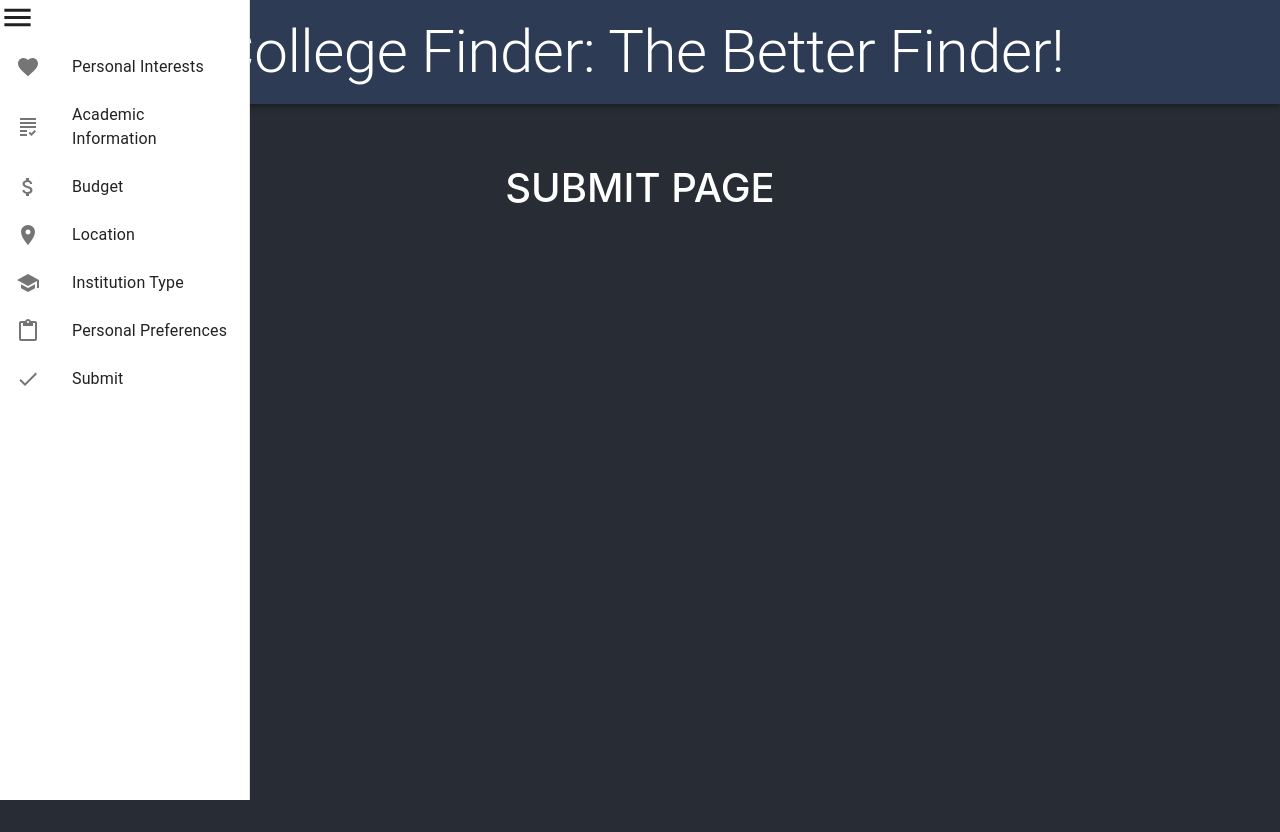
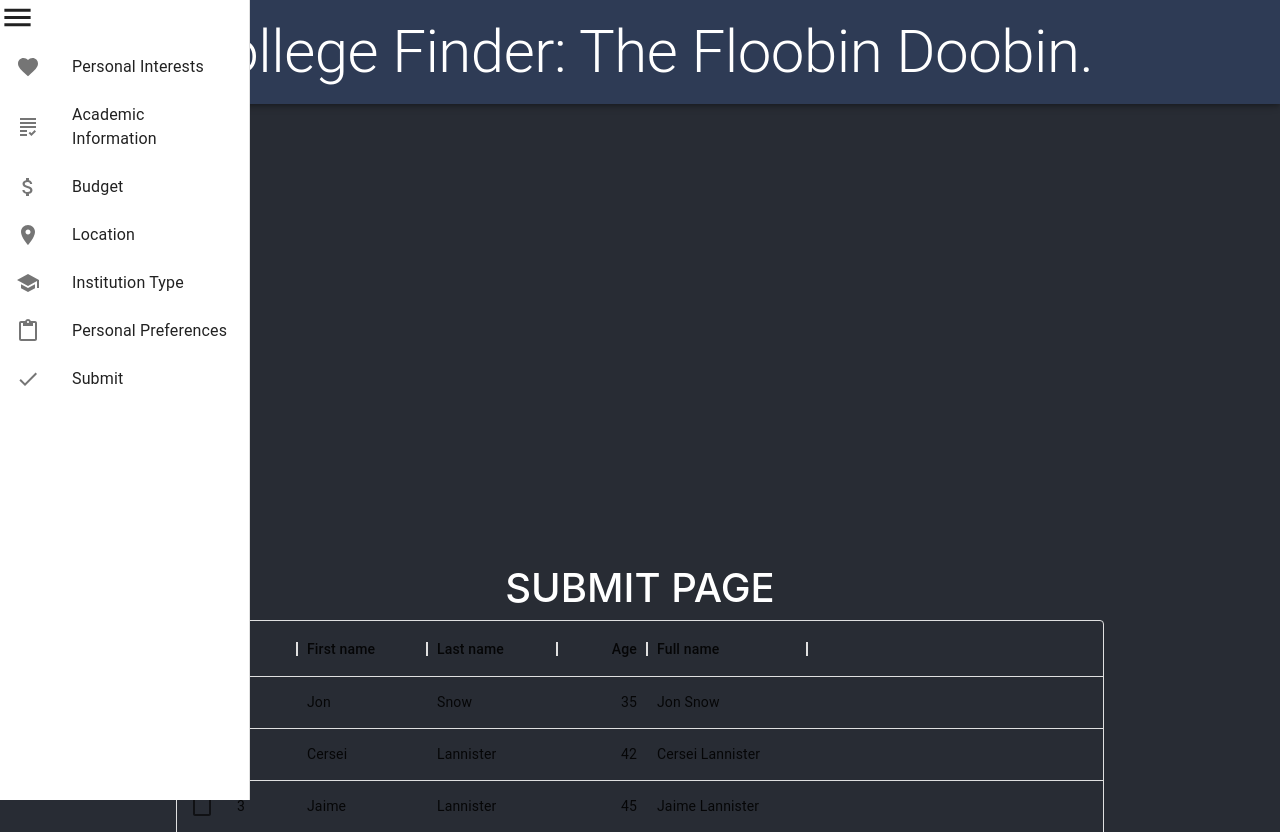
Before and after one commit to EspKid1109/college-finder, a React (Create React App) app: page /submit in a window 1280 px wide. Built offline with nearby package versions, Linux system fonts and the light colour scheme.

Commit message:
The flooobin doobin update

```diff
--- a/src/Components/Homepage/Headerbox.jsx
+++ b/src/Components/Homepage/Headerbox.jsx
@@ -17,7 +17,7 @@
           >
             <Box sx={{ p: 2 }}>
               <Typography variant="h2" align="justify">
-                College Finder: The Better Finder!
+                College Finder: The Floobin Doobin.
               </Typography>
             </Box>
           </Grid>
--- a/src/Components/SubmitBody.jsx
+++ b/src/Components/SubmitBody.jsx
@@ -1,4 +1,5 @@
 import React, { Component } from "react";
+import { DataGrid } from '@mui/x-data-grid';
 import Headerbox from "./Homepage/Headerbox";
 import Grid from "@mui/material/Grid";
 import Typography from "@mui/material/Typography";
@@ -6,6 +7,39 @@
 import Button from "@mui/material/Button";
 import { useNavigate } from "react-router-dom";
 import SideBox from "./Homepage/Sidebox";
+
+const columns = [
+  { field: 'id', headerName: 'ID', width: 70 },
+  { field: 'firstName', headerName: 'First name', width: 130 },
+  { field: 'lastName', headerName: 'Last name', width: 130 },
+  {
+    field: 'age',
+    headerName: 'Age',
+    type: 'number',
+    width: 90,
+  },
+  {
+    field: 'fullName',
+    headerName: 'Full name',
+    description: 'This column has a value getter and is not sortable.',
+    sortable: false,
+    width: 160,
+    valueGetter: (params) =>
+      `${params.row.firstName || ''} ${params.row.lastName || ''}`,
+  },
+];
+
+const rows = [
+  { id: 1, lastName: 'Snow', firstName: 'Jon', age: 35 },
+  { id: 2, lastName: 'Lannister', firstName: 'Cersei', age: 42 },
+  { id: 3, lastName: 'Lannister', firstName: 'Jaime', age: 45 },
+  { id: 4, lastName: 'Stark', firstName: 'Arya', age: 16 },
+  { id: 5, lastName: 'Targaryen', firstName: 'Daenerys', age: null },
+  { id: 6, lastName: 'Melisandre', firstName: null, age: 150 },
+  { id: 7, lastName: 'Clifford', firstName: 'Ferrara', age: 44 },
+  { id: 8, lastName: 'Frances', firstName: 'Rossini', age: 36 },
+  { id: 9, lastName: 'Roxie', firstName: 'Harvey', age: 65 },
+];
 
 class SubmitBody extends Component {
   state = {};
@@ -18,8 +52,18 @@
         width="120vh"
         position="relative"
       >
+            <div style={{ height: 400, width: '100%' }}>
+    </div>
         <h1>SUBMIT PAGE</h1>
+        <DataGrid
+        rows={rows}
+        columns={columns}
+        pageSize={5}
+        rowsPerPageOptions={[5]}
+        checkboxSelection
+      />
       </Box>
+
     );
   }
 }
```
Also changed, not shown: 1 other file (tests, documents, lock files or other folders).
